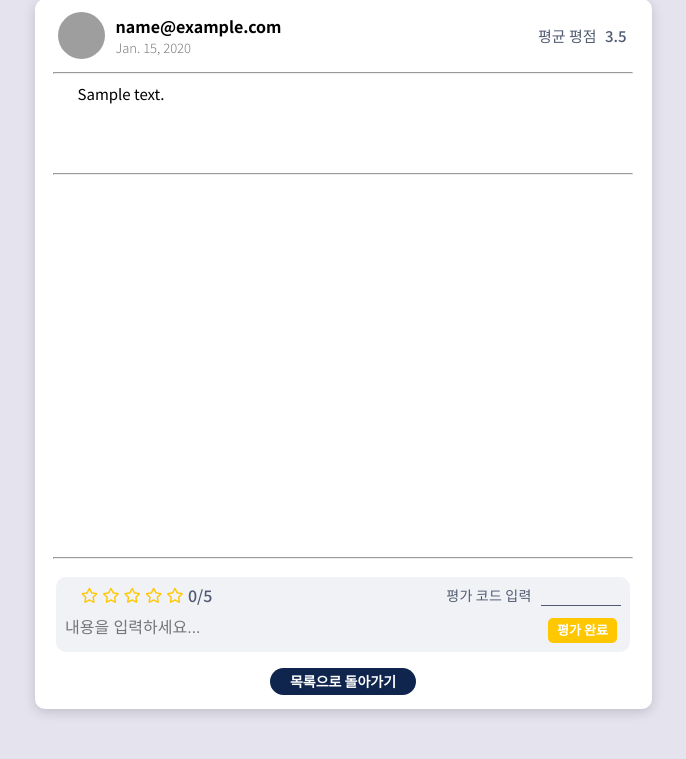
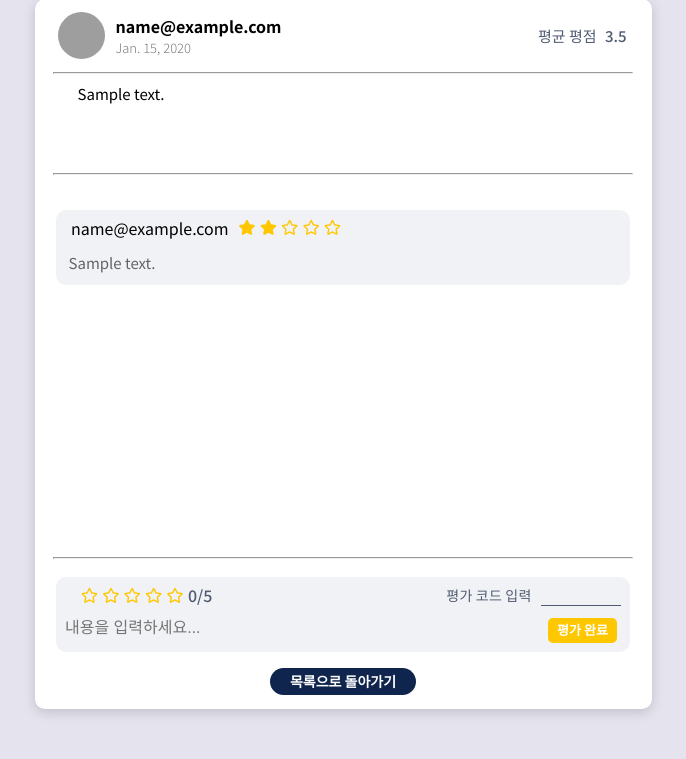
Before and after one commit to 2023-HERETHON/2023-Herethon-17, a Django app: page /main/detail/1/1/ in a window 1280 px wide. Shown: the part 185-944 px from the top of the page, without its empty margins (297-983 px from the left). Run offline with Django 4.2, Linux system fonts and the light colour scheme; tables that the repository leaves empty hold one stand-in row (Sample ...); grey boxes are pictures that could not be loaded.

Commit message:
별점 리뷰 올라가게..

```diff
--- a/starpool/blogapp/templates/commentpage.html
+++ b/starpool/blogapp/templates/commentpage.html
@@ -51,18 +51,22 @@
                     {% for review in reviews %}
                     <div id="comment">
                         <div class="comment-top">
-                            <span>{{review.id}}</span>
+                            <span>{{review.writer}}</span>
                             <!-- 평가자가 준 별점 만큼 별이 채워집니다 -->
                             <div class="rating">
+                                <i class="rated__star fas fa-star"></i>
+                                <i class="rated__star fas fa-star"></i>
+                                <i class="rated__star far fa-star"></i>
+                                <i class="rated__star far fa-star"></i>
+                                <i class="rated__star far fa-star"></i>
+                            </div>
                         </div>
                         <!-- 평가에 입력한 내용이 뜹니다 -->
                         <div class="comment-content">{{review.review}}</div>
                     </div>
                     {% endfor %}
                 </div>
-
                 <hr />
-
                 <!-- 평가 입력창 -->
                 <div id="input-comment">
                     <form method="post" action="{% url 'blog:comment_review' id=post.id comment_id=comment.id%}">
@@ -72,14 +76,17 @@
                             <span>{{request.user.username}}</span>
                             <!--여기가 별점 매기는...-->
                             <div class="rating" name="rating">
-                                    <i class="rating__star far fa-star"></i>
-                                    <i class="rating__star far fa-star"></i>
-                                    <i class="rating__star far fa-star"></i>
-                                    <i class="rating__star far fa-star"></i>
-                                    <i class="rating__star far fa-star"></i>
+                                <i class="rating__star far fa-star" data-value="1"></i>
+                                <i class="rating__star far fa-star" data-value="2"></i>
+                                <i class="rating__star far fa-star" data-value="3"></i>
+                                <i class="rating__star far fa-star" data-value="4"></i>
+                                <i class="rating__star far fa-star" data-value="5"></i>
                                 <span class="rating__result"></span>
+                                <input type="hidden" name="rating" id="rating_input">
                             </div>
+
                             <!-- 평가 코드 입력 -->
+                            <!--<img src="{%static 'img/lock.png'%}" alt="lock-image" class="lock-image" />-->
                             <div class="code-input-text">평가 코드 입력</div>
                             <input type="password" class="code-input" name="review_pw" />
                         </div>
@@ -91,7 +98,7 @@
                     </form>
                 </div>
                 <button>목록으로 돌아가기</button>
-
+            </div>
         </div>
     </wrapper>
     <!-- <div id="footer">
--- a/starpool/blogapp/views.py
+++ b/starpool/blogapp/views.py
@@ -52,12 +52,12 @@ def commentBox(request, id):
 def comment_detail(request, id, comment_id):
     post = get_object_or_404(Post, pk=id)
     comment = get_object_or_404(CommentBox, id=comment_id)
-    reviews = Review.objects.order_by('id')
+    reviews = Review.objects.filter(comment=comment).order_by('id')
 
     context = {
         'post':post,
         'comment': comment,
-        'review' :reviews
+        'reviews' :reviews
     }
     return render(request, 'commentpage.html', context)
 
@@ -69,14 +69,23 @@ def comment_review(request, id, comment_id):
         comment = get_object_or_404(CommentBox, id=comment_id)
 
         rating = request.POST.get('rating')
-        if rating is None:
+        if rating is None or rating == '':
             rating = 0  # 또는 다른 기본값 설정
+        else:
+            rating = int(rating)  # 문자열을 정수로 변환
+
         review_pw = request.POST.get('review_pw')
         review = request.POST.get('review')
-        # 비밀번호 일치하는지 확인하기 위해서  comment_id 가져옴
+
+        # 평가 등록 전에 선택한 별점이 유효한지 확인
+        if rating < 1 or rating > 5:
+        # 별점이 유효하지 않은 경우 처리
+        # 예: 오류 메시지 설정 또는 기본값으로 대체
+             rating = 0
 
         # 비번이 같을때
         review = Review.objects.create(
+            post=post,
             comment=comment,
             writer=request.user,
             rating=rating,
```
Also changed, not shown: starpool/static/css/mainpage.css (+6 -4 lines), starpool/static/img/lock.png (added). Lines whose indentation alone changed are shown as unchanged.
